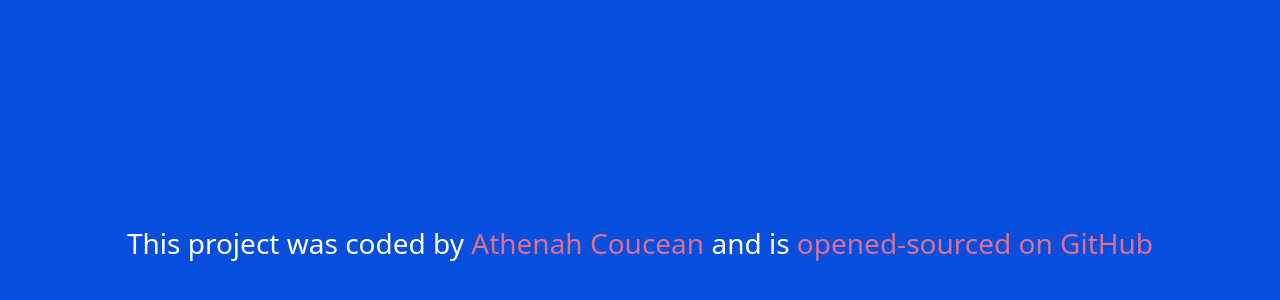
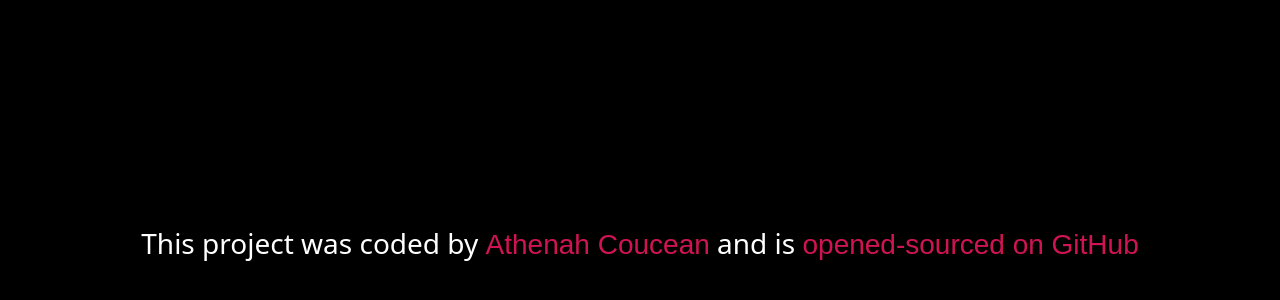
Before and after one commit to Athens410/react-week5, a React (Create React App) app in the folder react-week5/: page / in a window 1280 px wide. Shown: the part 152-452 px from the top of the page. Built offline with nearby package versions, Linux system fonts and the light colour scheme.

Commit message:
imported axios

```diff
--- a/react-week5/package.json
+++ b/react-week5/package.json
@@ -6,6 +6,7 @@
     "@testing-library/jest-dom": "^5.16.5",
     "@testing-library/react": "^13.4.0",
     "@testing-library/user-event": "^13.5.0",
+    "axios": "^1.4.0",
     "bootstrap": "^5.3.0",
     "react": "^18.2.0",
     "react-dom": "^18.2.0",
--- a/react-week5/src/App.css
+++ b/react-week5/src/App.css
@@ -14,7 +14,7 @@
 }
 
 .App-header {
-  background-color: #084edc;
+  background-color: #000000;
   min-height: 100vh;
   display: flex;
   flex-direction: column;
@@ -25,7 +25,11 @@
 }
 .text{
   text-decoration: none;
-  color: palevioletred;
+  color: rgb(208, 20, 83);
+  font-family: 'Red Hat Display', sans-serif;
+}
+.text:hover{
+  color: rgb(255, 147, 183);
 }
 
 .App-link {
```
Also changed, not shown: react-week5/src/App.js (+21 -0 lines), 1 other file (tests, documents, lock files or other folders).
